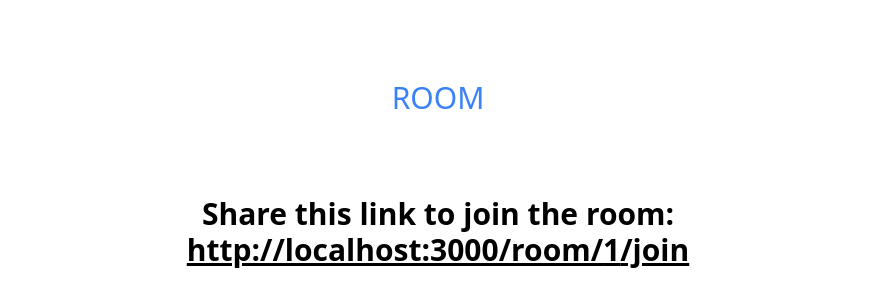
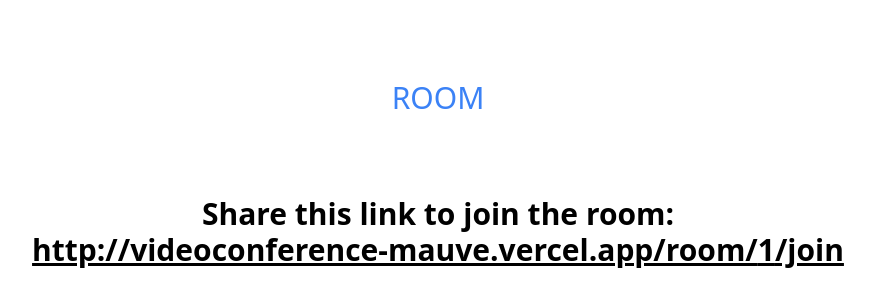
Before and after one commit to Brisco15/videoconf, a Next.js app: page /room/1 in a window 1280 px wide. Shown: the top 306 px of the page, without its empty margins (202-1077 px from the left). Built offline with nearby package versions, Linux system fonts and the light colour scheme.

Commit message:
updated the link to join the video conference

```diff
--- a/pages/room/[id].js
+++ b/pages/room/[id].js
@@ -34,7 +34,7 @@
         <p className="mt-20 mb-20 text-center text-3xl font-black">
           Share this link to join the room: <br/>
           <a href={`/room/${id}/join`} className="underline">
-            http://localhost:3000/room/{id}/join
+            http://videoconference-mauve.vercel.app/room/{id}/join
           </a>
         </p>
 
```
